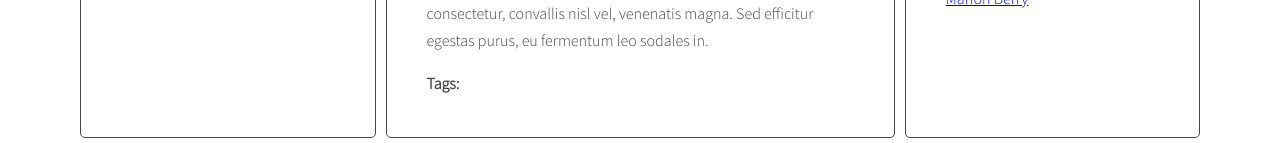
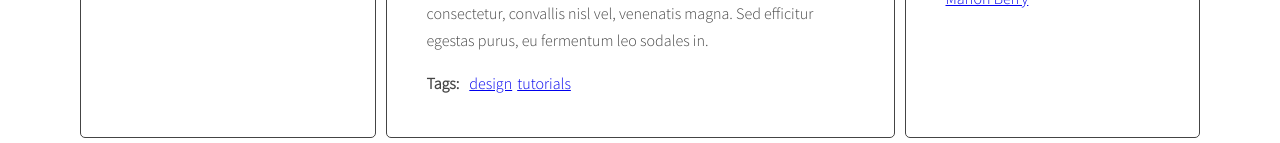
Before and after one commit to walldy-0/javascript-blog, a website: page index.html in a window 1280 px wide. Shown: the part 701-844 px from the top of the page. Drawn offline with nearby package versions, Linux system fonts and the light colour scheme.

Commit message:
Generate tags in js

```diff
--- a/js/script.js
+++ b/js/script.js
@@ -31,7 +31,9 @@
 
   const optArticleSelector = '.post',
     optTitleSelector = '.post-title',
-    optTitleListSelector = '.titles';
+    optTitleListSelector = '.titles',
+    optArticleTagsSelector = '.post-tags .list',
+    optArticleTagsAttribute = 'data-tags';
 
   const generateTitleLinks = function() {
     /* [DONE] remove contents of titleList */
@@ -61,4 +63,41 @@
   };
 
   generateTitleLinks();
+
+  const generateTags = function() {
+    /* find all articles */
+    const articles = document.querySelectorAll(optArticleSelector);
+
+    /* START LOOP: for every article: */
+    for (let article of articles) {
+      /* find tags wrapper */
+      let tagsWrapper = article.querySelector(optArticleTagsSelector);
+
+      /* make html variable with empty string */
+      let html = '';
+
+      /* get tags from data-tags attribute */
+      const tagsAttribute = article.getAttribute(optArticleTagsAttribute);
+
+      /* split tags into array */
+      const tags = tagsAttribute.split(' ');
+
+      /* START LOOP: for each tag */
+      for (let tag of tags) {
+
+        /* generate HTML of the link */
+        const link = '<li><a href="#tag-' + tag + '">' + tag + '</a></li>';
+
+        /* add generated code to html variable */
+        html += link;
+      }
+      /* END LOOP: for each tag */
+
+      /* insert HTML of all the links into the tags wrapper */
+      tagsWrapper.innerHTML = html;
+    }
+    /* END LOOP: for every article: */
+  };
+
+  generateTags();
 }
--- a/sass/style.scss
+++ b/sass/style.scss
@@ -90,6 +90,7 @@
 .list-horizontal {
   li {
     display: inline-block;
+    margin-right: 5px;
   }
 }
 
```
Also changed, not shown: css/style.css, 1 other file.
